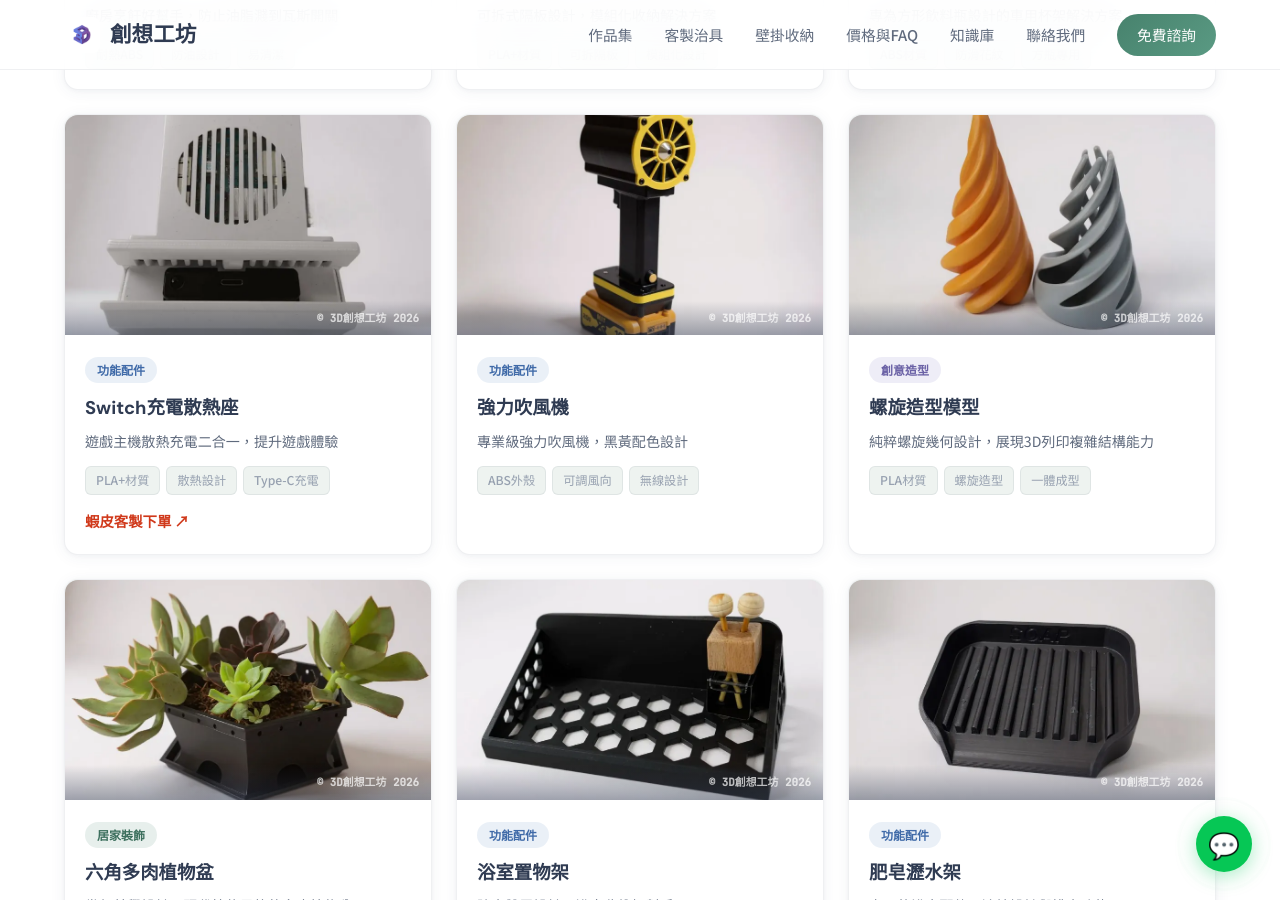
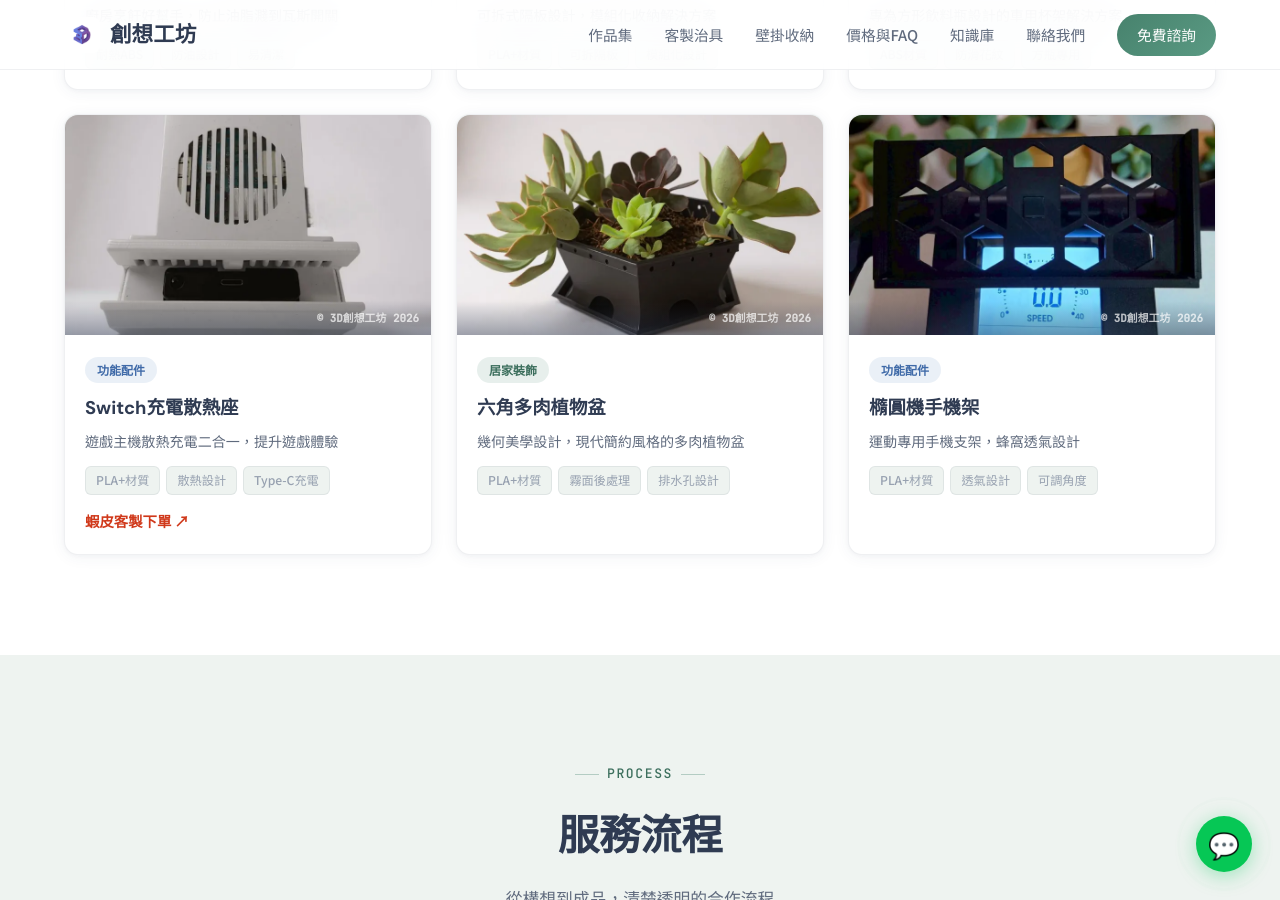
Before and after one commit to 10wang-creat/3d-workshop1, a Jekyll site: the page built from index.html, in a window 1280 px wide and 900 px high, scrolled down 2549 px. Built offline with Jekyll 4.4.1, drawn with Linux system fonts in a browser that asks for light colours; some of the changed text lies outside the part shown.

Commit message:
刪除作品

```diff
--- a/_data/portfolio.yml
+++ b/_data/portfolio.yml
@@ -126,34 +126,6 @@
     - Type-C充電
     - 防滑底座
 
-- id: 9
-  title: 強力吹風機
-  category: functional
-  category_name: 功能配件
-  icon: "🔧"
-  image: power-fan.jpg
-  desc: 專業級強力吹風機，黑黃配色設計
-  detail: 專業級強力吹風機設計，黑色機身搭配黃色風扇罩，具備可調節風向功能。輕量化設計適合長時間使用，配備電池底座提供無線使用便利性。
-  specs:
-    - ABS外殼
-    - 可調風向
-    - 無線設計
-    - 輕量化
-
-- id: 10
-  title: 螺旋造型模型
-  category: creative
-  category_name: 創意造型
-  icon: "🎨"
-  image: spiral-model.jpg
-  desc: 純粹螺旋幾何設計，展現3D列印複雜結構能力
-  detail: 純粹的螺旋幾何造型模型，展現3D列印在複雜幾何結構上的精準表現。流暢的螺旋線條一體成型，無需支撐材料，體現積層製造的技術優勢。
-  specs:
-    - PLA材質
-    - 螺旋造型
-    - 一體成型
-    - 無支撐列印
-
 - id: 11
   title: 六角多肉植物盆
   category: decorative
@@ -168,34 +140,6 @@
     - 排水孔設計
     - 環保材料
 
-- id: 12
-  title: 浴室置物架
-  category: functional
-  category_name: 功能配件
-  icon: "🔧"
-  image: bathroom-shelf.jpg
-  desc: 防水雙層設計，浴室收納好幫手
-  detail: 實用的浴室牆面置物架，雙層圓形設計提供充足收納空間。灰色霧面質感防水耐潮，簡約造型適合現代浴室風格。
-  specs:
-    - PETG材質
-    - 防水設計
-    - 雙層收納
-    - 牆面安裝
-
-- id: 13
-  title: 肥皂瀝水架
-  category: functional
-  category_name: 功能配件
-  icon: "🔧"
-  image: soap-drainer.jpg
-  desc: 實用的浴室配件，流線設計與排水功能
-  detail: 簡約實用的肥皂瀝水架，流線型設計確保良好的排水效果。防滑底座設計，穩固耐用，讓浴室更加整潔有序。
-  specs:
-    - PETG材質
-    - 防滑設計
-    - 快速排水
-    - 抗菌處理
-
 - id: 14
   title: 橢圓機手機架
   category: functional
@@ -209,31 +153,3 @@
     - 透氣設計
     - 可調角度
     - 運動專用
-
-- id: 15
-  title: 透氣收納盒
-  category: functional
-  category_name: 功能配件
-  icon: "🔧"
-  image: ventilated-storage.jpg
-  desc: 規律孔洞設計，兼具美觀與透氣功能
-  detail: 實用的透氣式收納盒，規律的圓形孔洞設計不僅美觀，更提供良好的通風效果。適合收納各種小物件。
-  specs:
-    - PLA+材質
-    - 透氣設計
-    - 收納功能
-    - 簡約風格
-
-- id: 16
-  title: 問號方塊收納盒
-  category: creative
-  category_name: 創意造型
-  icon: "🎨"
-  image: mario-question-block.jpg
-  desc: 經典遊戲造型，兼具收納功能的實用設計
-  detail: 經典遊戲中的問號方塊造型，不僅是裝飾品更是實用的收納盒。精確的卡扣設計，開合順暢，是遊戲迷的完美桌面配件。
-  specs:
-    - ABS材質
-    - 卡扣機構
-    - 收納功能
-    - 遊戲週邊
--- a/index.html
+++ b/index.html
@@ -36,7 +36,6 @@ description: 新竹專業3D列印服務。10年設計經驗，從概念到成品
             <button class="filter-btn" data-filter="production" aria-pressed="false">客製化治具</button>
             <button class="filter-btn" data-filter="functional" aria-pressed="false">功能配件</button>
             <button class="filter-btn" data-filter="decorative" aria-pressed="false">居家裝飾</button>
-            <button class="filter-btn" data-filter="creative" aria-pressed="false">創意造型</button>
         </div>
         {%- assign year = 'now' | date: '%Y' -%}
         <div class="portfolio-grid" id="portfolioGrid">
```
Also changed, not shown: _posts/2025-01-15-3d-printing-material-comparison.md (+1 -1 lines), _posts/2026-08-12-custom-gifts-creative-products.md (+1 -1 lines), assets/images/bathroom-shelf.jpg (deleted), assets/images/bathroom-shelf.webp (deleted), assets/images/mario-question-block.jpg (deleted), assets/images/mario-question-block.webp (deleted), assets/images/power-fan.jpg (deleted), assets/images/power-fan.webp (deleted), assets/images/soap-drainer.jpg (deleted), assets/images/soap-drainer.webp (deleted), assets/images/spiral-model.jpg (deleted), assets/images/spiral-model.webp (deleted), assets/images/ventilated-storage.jpg (deleted), assets/images/ventilated-storage.webp (deleted).
